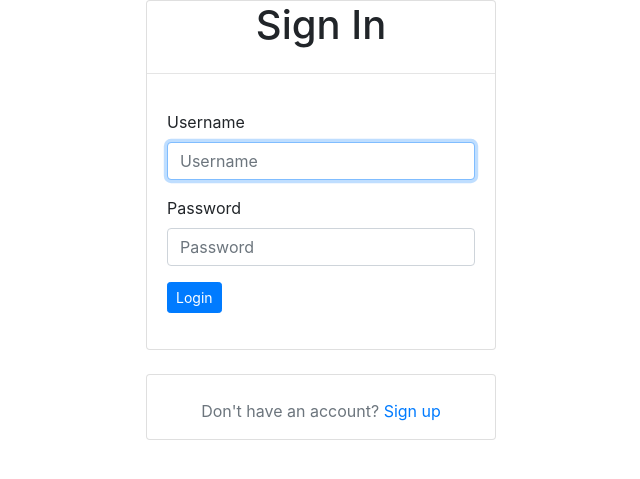
After one commit to samiyah1/BloodConnect, a Django app: page /accounts/login/ in a window 1280 px wide. The commit adds this page. Shown: the top 479 px of the page, without its empty margins (319-959 px from the left). Run offline with Django 3.2, Linux system fonts and the light colour scheme; some libraries are stand-ins or nearby versions.

Commit message:
login as donor change donor directory name to registration

```diff
--- a/bloodbank/urls.py
+++ b/bloodbank/urls.py
@@ -15,8 +15,11 @@ Including another URLconf
 """
 from django.conf.urls import url, include
 from django.contrib import admin
+from django.contrib.auth import views
 
 urlpatterns = [
     url(r'^admin/', admin.site.urls),
     url(r'', include('donate.urls')),
+    url('accounts/', include('django.contrib.auth.urls')),
+    url(r'^logout/$', views.logout, {"next_page": '/'}),
 ]
--- a/donate/forms.py
+++ b/donate/forms.py
@@ -6,4 +6,4 @@ User = get_user_model()
 class DonorSignupForm(UserCreationForm):
     class Meta:
         model = User
-        fields = ('first_name', 'last_name', 'phone_number', 'gender', 'blood_type')
+        fields = ('first_name', 'last_name', 'username', 'phone_number', 'gender', 'blood_type')
--- a/donate/templates/donor/base.html
+++ b/donate/templates/registration/base.html
@@ -1,6 +1,7 @@
+
+<!DOCTYPE html>
 {% load bootstrap4 %}
 {% load staticfiles %}
-<!DOCTYPE html>
 <html>
 
 <head>
--- a/donate/templates/donor/donorsignup.html
+++ b/donate/templates/registration/donorsignup.html
@@ -1,4 +1,4 @@
-{% extends 'donor/base.html' %}
+{% extends 'registration/base.html' %}
 {% load bootstrap4 %}
 {% load static %}
 {% block content %}
--- /dev/null
+++ b/donate/templates/registration/login.html
@@ -0,0 +1,49 @@
+{%extends "registration/base.html"%}
+{% load bootstrap4 %}
+{% load static %}
+{% block content %}
+
+    <div class="container reg-cen">
+        <div class="row">
+            <!-- Empty div -->
+            <div class="col-md-4"></div>
+            <div class="col-md-4">
+                {% if form.errors %}
+                    <p> Password or Username is incorrect </p>
+                {% endif %}
+                <div class="card card-default">
+
+                    <div class="card-heading">
+                        <h1 class="text-center my-font">Sign In</h1>
+                    </div>
+                    <hr>
+                    <div class="card-body">
+
+                        <form  action="/accounts/login/" method="post">
+                            {% csrf_token %}
+                            {% bootstrap_form form%}
+
+                            <div class="form-group">
+                                <input type="submit" class="btn btn-primary btn-sm" value="Login">
+                            </div>
+
+                            <input type="hidden" name="next" value="{% url 'index' %}">
+
+                        </form>
+
+                    </div>
+
+                </div>
+                <br>
+                <div class="card">
+                    <br>
+                    <center><p class="text-muted">Don't have an account? <a href="/"> Sign up</a></p></center>
+                </div>
+
+            </div>
+            <!-- empty div -->
+            <div class="col-md-4"></div>
+        </div>
+    </div>
+
+{% endblock %}
--- a/donate/views.py
+++ b/donate/views.py
@@ -7,7 +7,7 @@ User = get_user_model()
 
 
 def index(request):
-    return render(request,'donor/index.html')
+    return render(request,'registration/index.html')
 
 
 def donorsignup(request):
@@ -20,4 +20,4 @@ def donorsignup(request):
             return redirect('/')
     else:
         form = DonorSignupForm()
-    return render(request,'donor/donorsignup.html',{"form":form})
+    return render(request,'registration/donorsignup.html',{"form":form})
```
Also changed, not shown: donate/templates/donor/index.html (deleted, +0 -7 lines), donate/templates/registration/index.html (added, +11 -0 lines).
